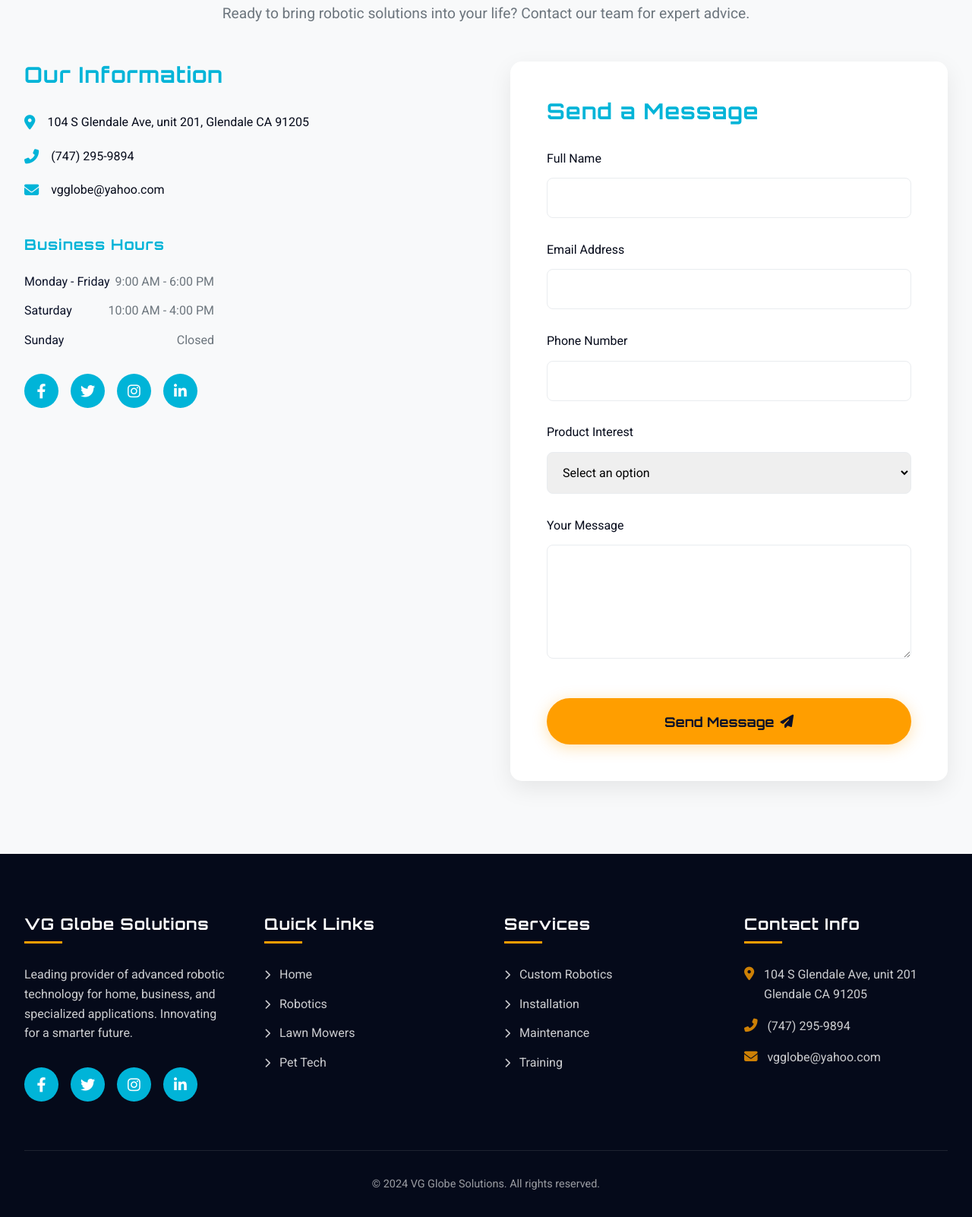
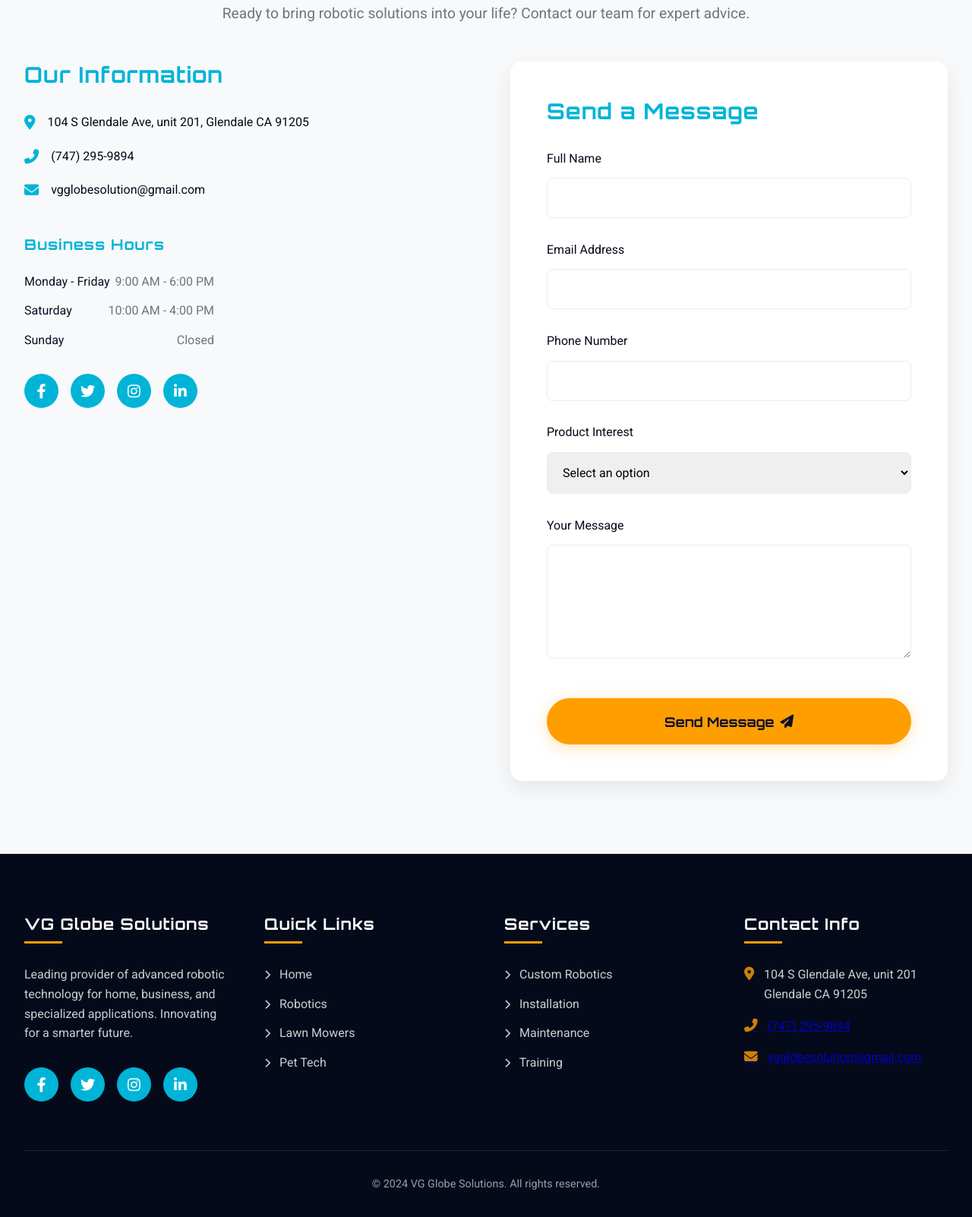
Before and after one commit to vgglobe/vgglobe.github.io, a plain HTML site: page index.html in a window 1280 px wide. Shown: the part 6449-8051 px from the top of the page at 76% size. Drawn offline with nearby package versions, Linux system fonts and the light colour scheme.

Commit message:
Update index.html

```diff
--- a/index.html
+++ b/index.html
@@ -1324,7 +1324,7 @@
                 <div class="contact-details">
                     <p><i class="fas fa-map-marker-alt"></i> 104 S Glendale Ave, unit 201, Glendale CA 91205</p>
                     <p><i class="fas fa-phone-alt"></i> (747) 295-9894</p>
-                    <p><i class="fas fa-envelope"></i> vgglobe@yahoo.com</p>
+                    <p><i class="fas fa-envelope"></i> vgglobesolution@gmail.com</p>
                 </div>
                 <div class="business-hours">
                     <h4>Business Hours</h4>
@@ -1409,8 +1409,9 @@
             <div class="footer-col footer-contact">
                 <h4>Contact Info</h4>
                 <p><i class="fas fa-map-marker-alt"></i> 104 S Glendale Ave, unit 201<br>Glendale CA 91205</p>
-                <p><i class="fas fa-phone-alt"></i> (747) 295-9894</p>
-                <p><i class="fas fa-envelope"></i> vgglobe@yahoo.com</p>
+           <a href="tel:+17472959894"><p><i class="fas fa-phone-alt"></i> (747) 295-9894</p></a>
+                 <a href="mailto:vgglobesolution@gmail.com">  <p><i class="fas fa-envelope"></i> vgglobesolution@gmail.com</p></a>
+
             </div>
         </div>
         <div class="copyright">
@@ -1428,7 +1429,7 @@
         (function() {
             // https://dashboard.emailjs.com/admin/account
             emailjs.init({
-              publicKey: "eqpHAmEC-k74TrJLM",
+              publicKey: "Y-VNdxWGU9OyRSigU",
             });
         })();
     </script>
@@ -1437,7 +1438,7 @@
             document.getElementById('contact-form').addEventListener('submit', function(event) {
                 event.preventDefault();
                 // these IDs from the previous steps
-                emailjs.sendForm('service_gqrqq5i', 'template_aw6uu85', this)
+                emailjs.sendForm('service_9epnc7s', 'template_pi3nccq', this)
                     .then(() => {
                         alert('Thank you for your message! We will contact you soon.');
                         document.getElementById('contact-form').reset();
```
